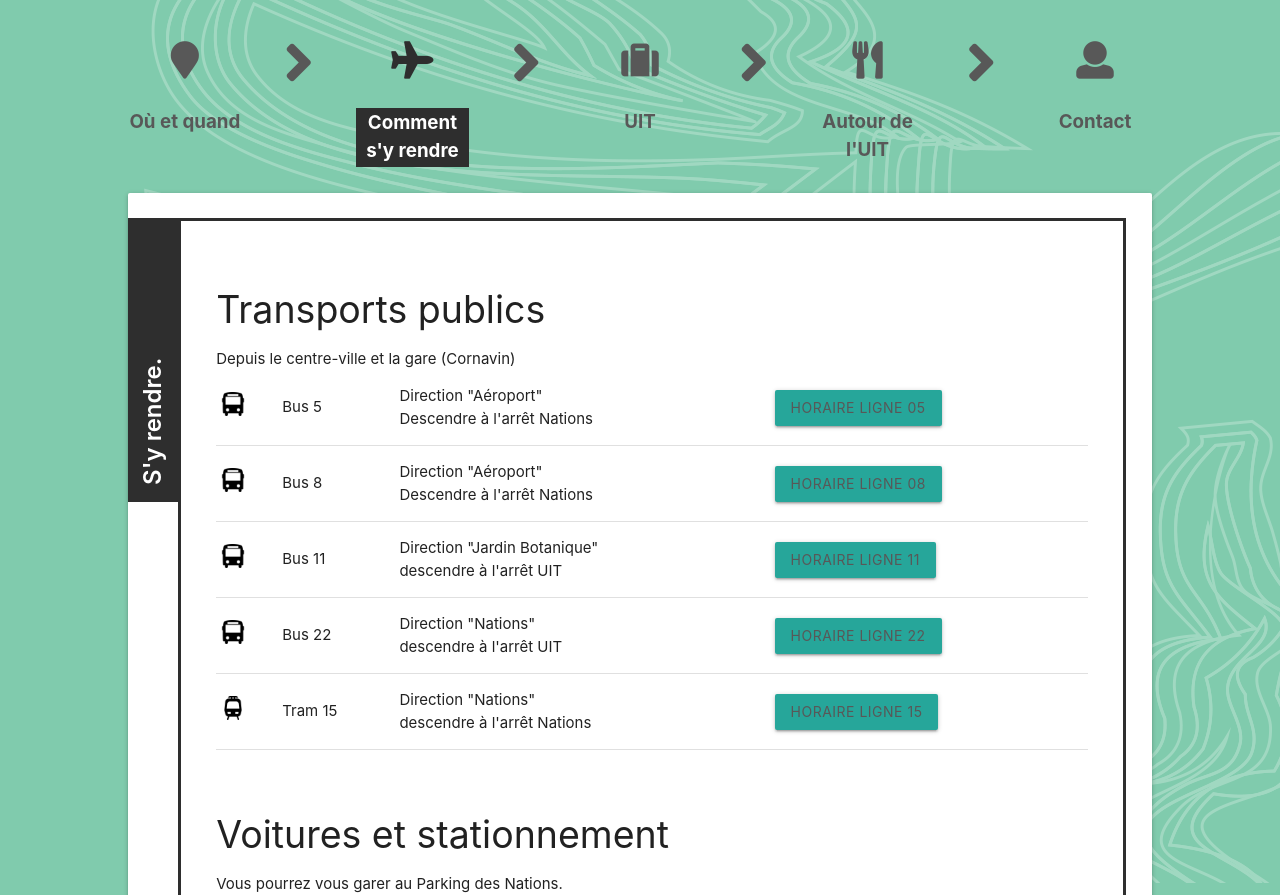
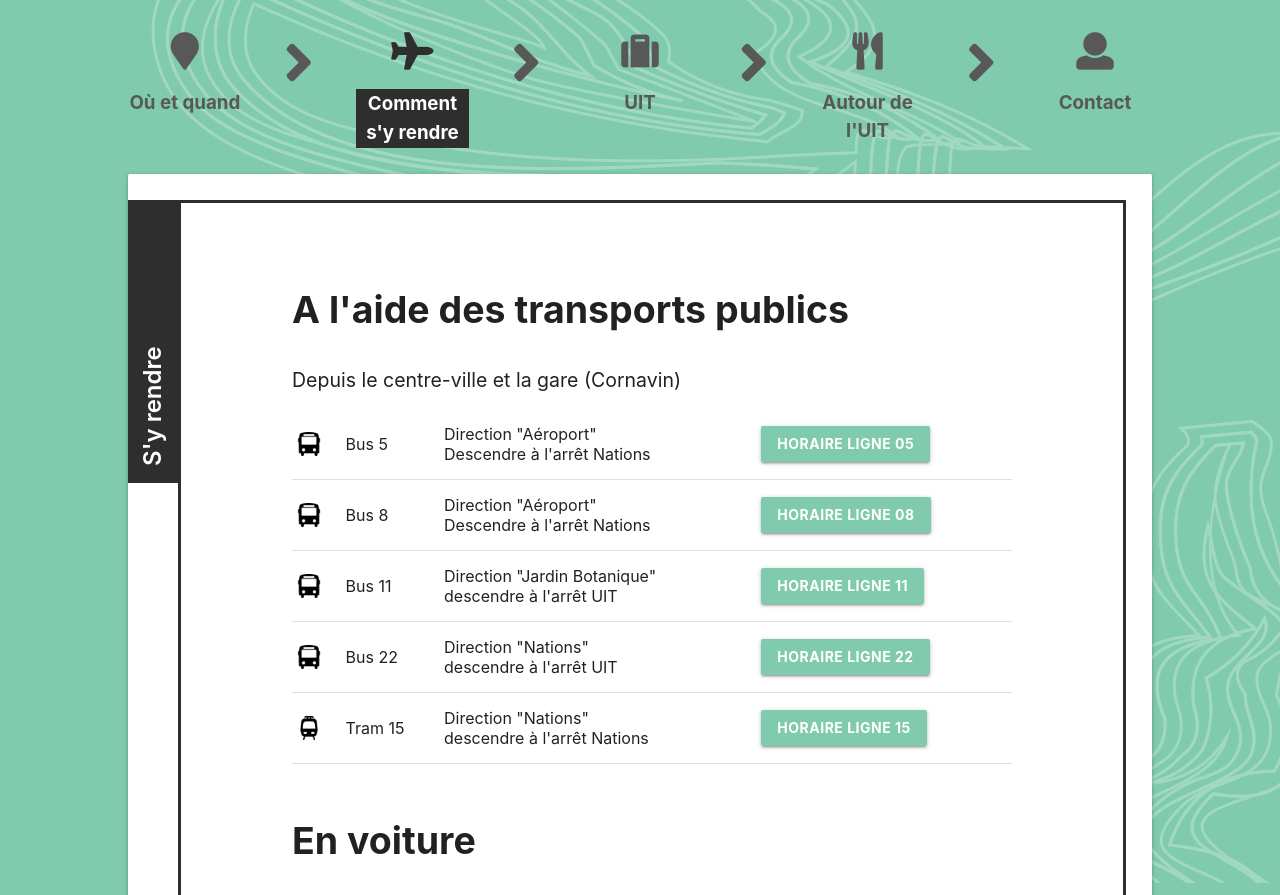
Before and after one commit to TeamExtraMuros/webapp, a PHP site: page /html/etape2.html in a window 1280 px wide. Shown: the part 117-1012 px from the top of the page. Run offline with PHP 8.4, Linux system fonts and the light colour scheme.

Commit message:
finished the design of step 2 without the video

```diff
--- a/html/etape2.html
+++ b/html/etape2.html
@@ -1,18 +1,17 @@
-<!doctype html>
-
-<html lang="fr">
-
 <head>
+    <style></style>
+    <style></style>
     <meta charset="utf-8">
 
     <title>Votre séjour à l'UIT</title>
     <meta name="author" content="Extra Muros - Transmedia 2018">
-    <link type="text/css" rel="stylesheet" href="../styles/fontawesome-all.css" />
-    <link type="text/css" rel="stylesheet" href="../styles/materialize.min.css" media="screen,projection,handheld" />
-    <link type="text/css" rel="stylesheet" href="../styles/main.css" media="screen,projection,handheld" />
+    <link type="text/css" rel="stylesheet" href="../styles/fontawesome-all.css">
+    <link type="text/css" rel="stylesheet" href="../styles/materialize.min.css" media="screen,projection,handheld">
+    <link type="text/css" rel="stylesheet" href="../styles/main.css" media="screen,projection,handheld">
 </head>
 
 
+<body class="background2">
     <header>
         <h1 class="title">Votre séjour à l'UIT.</h1>
         <h2 id="st_mobile" class="st2">Comment s'y rendre ?</h2>
@@ -54,54 +53,66 @@
         </div>
     </header>
 
-<body class="background2">
+
 
     <div class="card main-card">
         <div class="card-title hideOnMobile">
-            <p>S'y&nbsp;rendre.</p>
+            <p>S'y&nbsp;rendre</p>
         </div>
         <div class="card-content toRight">
             <div class="row">
-                <div class="col s12 m12">
+                <div class="col s12 m12 l12">
                     <div>
-                        <h3>Transports publics</h3>
+                        <h3>A l'aide des transports publics</h3>
                         <p>Depuis le centre-ville et la gare (Cornavin)</p>
                         <table>
+                            <tbody>
                                 <tr>
-                                <td><img src="../img/bus-icone.png" class="icone-transport"></td>
+                                    <td><img src="../img/bus-icone.png" class="icone-transport">
+                                    </td>
                                     <td>Bus 5</td>
                                     <td>Direction "Aéroport"
                                         <br> Descendre à l'arrêt Nations</td>
-                                <td><a class="waves-effect waves-light btn" href="https://tinyurl.com/y7e8zpxr">Horaire ligne 05</a></td>
+                                    <td><a class="waves-effect waves-light btn" href="https://tinyurl.com/y7e8zpxr">Horaire ligne 05</a>
+                                    </td>
                                 </tr>
                                 <tr>
-                                <td><img src="../img/bus-icone.png" class="icone-transport"></td>
+                                    <td><img src="../img/bus-icone.png" class="icone-transport">
+                                    </td>
                                     <td>Bus 8</td>
                                     <td>Direction "Aéroport"
                                         <br> Descendre à l'arrêt Nations</td>
-                                <td><a class="waves-effect waves-light btn" href="https://tinyurl.com/y8fcfgwy">Horaire ligne  08</a></td>
+                                    <td><a class="waves-effect waves-light btn" href="https://tinyurl.com/y8fcfgwy">Horaire ligne  08</a>
+                                    </td>
                                 </tr>
                                 <tr>
-                                <td><img src="../img/bus-icone.png" class="icone-transport"></td>
+                                    <td><img src="../img/bus-icone.png" class="icone-transport">
+                                    </td>
                                     <td>Bus 11</td>
                                     <td>Direction "Jardin Botanique"
                                         <br> descendre à l'arrêt UIT</td>
-                                <td><a class="waves-effect waves-light btn" href="https://tinyurl.com/ycpdupz8">Horaire ligne 11</a></td>
+                                    <td><a class="waves-effect waves-light btn" href="https://tinyurl.com/ycpdupz8">Horaire ligne 11</a>
+                                    </td>
                                 </tr>
                                 <tr>
-                                <td><img src="../img/bus-icone.png" class="icone-transport"></td>
+                                    <td><img src="../img/bus-icone.png" class="icone-transport">
+                                    </td>
                                     <td>Bus 22</td>
                                     <td>Direction "Nations"
                                         <br> descendre à l'arrêt UIT</td>
-                                <td><a class="waves-effect waves-light btn" href="https://tinyurl.com/yayw63xf">Horaire ligne 22</a></td>
+                                    <td><a class="waves-effect waves-light btn" href="https://tinyurl.com/yayw63xf">Horaire ligne 22</a>
+                                    </td>
                                 </tr>
                                 <tr>
-                                <td><img src="../img/tram-icone.png" class="icone-transport"></td>
+                                    <td><img src="../img/tram-icone.png" class="icone-transport">
+                                    </td>
                                     <td>Tram 15</td>
                                     <td>Direction "Nations"
                                         <br> descendre à l'arrêt Nations</td>
-                                <td><a class="waves-effect waves-light btn">Horaire ligne 15</a></td>
+                                    <td><a class="waves-effect waves-light btn">Horaire ligne 15</a>
+                                    </td>
                                 </tr>
+                            </tbody>
                         </table>
                     </div>
                 </div>
@@ -109,11 +120,18 @@
             <div class="row">
                 <div class="col s12 m12">
                     <div>
-                        <h3>Voitures et stationnement </h3>
-                        <p>Vous pourrez vous garer au Parking des Nations.</p>
-                        <iframe src="https://www.google.com/maps/embed?pb=!1m18!1m12!1m3!1d2406.707632241522!2d6.137100769134995!3d46.221209502556746!2m3!1f0!2f0!3f0!3m2!1i1024!2i768!4f13.1!3m3!1m2!1s0x478c64e6b26a148d%3A0x8aab5bf1feca5e49!2sParking+des+Nations%2C+1202+Gen%C3%A8ve!5e0!3m2!1sfr!2sch!4v1524040996776" width="100%" height="450" frameborder="0" style="border:0" allowfullscreen></iframe>
-                        <p>Plus d’informations sur le site internet:</p>
-                        <p><a href="https://www.geneve-parking.ch/fr/parkings/place-des-nations">Cliquez ici</a></p>
+                        <h3>En voiture </h3>
+                        <div id="col-with-no-padding" class="col s5 m5 l5">
+                            <p>Vous pourrez vous garer au <b>Parking des Nations</b>. Vous pouvez visualiser l'emplacement du parking à l'aide de la carte affichée sur la droite. Vous pouvez obtenir plus d’informations sur le parking (tarifs, places libres, etc.) en cliquant sur le bouton ci-dessous.
+                            </p>
+
+                            <br/>
+                            <a class="waves-effect waves-light btn" target="_blank" href="https://www.geneve-parking.ch/fr/parkings/place-des-nations">
+                                  Accéder aux infos</a>
+                        </div>
+                        <div class="col s7 m7 l7">
+                            <iframe src="https://www.google.com/maps/embed?pb=!1m18!1m12!1m3!1d2406.707632241522!2d6.137100769134995!3d46.221209502556746!2m3!1f0!2f0!3f0!3m2!1i1024!2i768!4f13.1!3m3!1m2!1s0x478c64e6b26a148d%3A0x8aab5bf1feca5e49!2sParking+des+Nations%2C+1202+Gen%C3%A8ve!5e0!3m2!1sfr!2sch!4v1524040996776" width="100%" frameborder="0" style="border:0" allowfullscreen=""></iframe>
+                        </div>
                     </div>
                 </div>
             </div>
@@ -155,6 +173,7 @@
     <script src="../js/jquery-3.3.1.min.js"></script>
     <script src="../js/main.js"></script>
 
+
+
+
 </body>
-
-</html>
--- a/styles/main.css
+++ b/styles/main.css
@@ -46,6 +46,8 @@ h1 {
 h3 {
     margin-top: 5%;
     font-size: 2.5em;
+    margin-bottom: 5%;
+    font-weight: bold;
 }
 h4 {
     font-size: 2em;
@@ -105,7 +107,7 @@ a:hover {
     padding: 0;
 }
 .card-content p {
-    font-size: 1em;
+    font-size: 1.3em;
 }
 
 /*fleche entre onglet du menu*/
@@ -156,6 +158,9 @@ a:hover {
     border: 3px solid #2e2e2e;
     background-color: white
 }
+.card .card-content {
+    padding: 5% 10%;
+}
 
 /* Etape 1*/
 
@@ -172,8 +177,33 @@ a:hover {
     height: 24px;
     width: 24px;
 }
+#col-with-no-padding {
+    padding: 0;
+    margin: 0;
+}
 iframe {
-    margin-top: 15px;
+    margin-left: 5%;
+    height: 80%;
+    max-height: 250px;
+}
+p a {
+    font-weight: bold;
+}
+p a:hover {
+    color: #80CBAD !important;
+}
+.btn {
+    background-color: #80CBAD;
+    font-weight: bold;
+    color: white !important;
+}
+.btn:hover {
+    background-color: white;
+    font-weight: bold;
+    color: #80CBAD !important;
+}
+table {
+    margin-top: 2%;
 }
 
 /* ------ */
```
Lines whose indentation alone changed are shown as unchanged.
